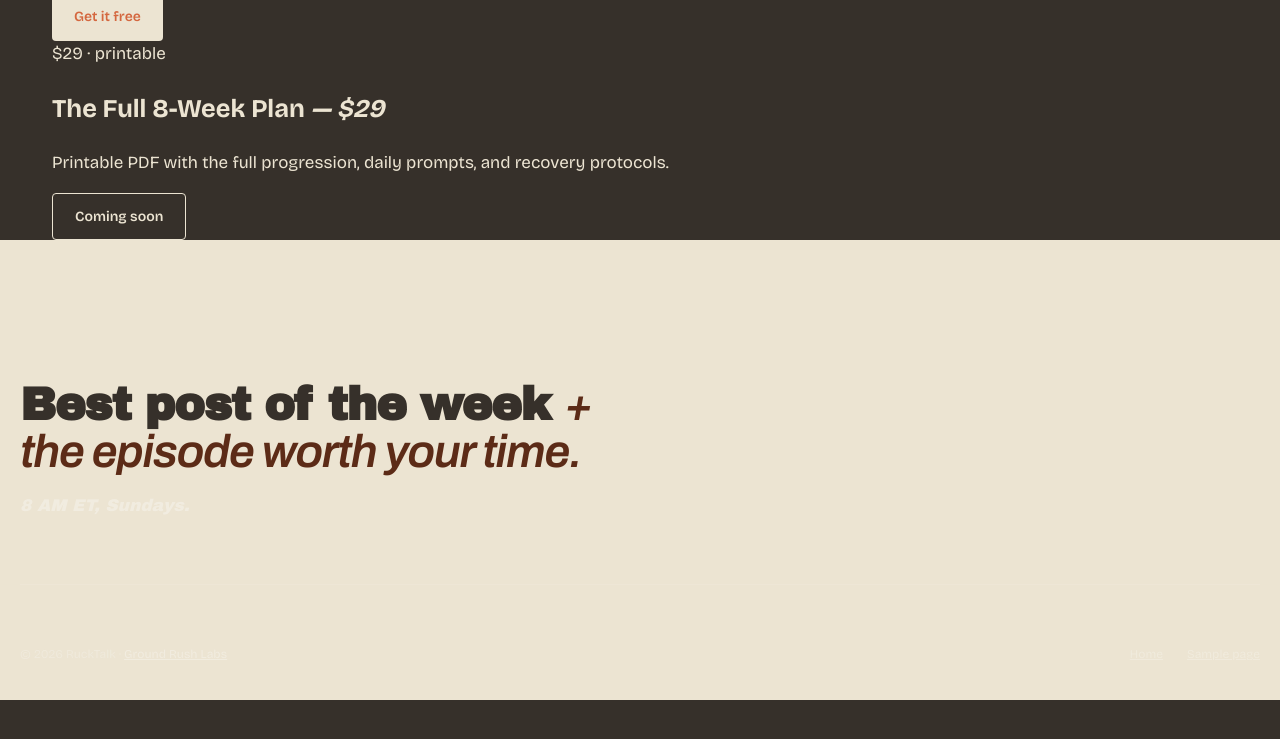
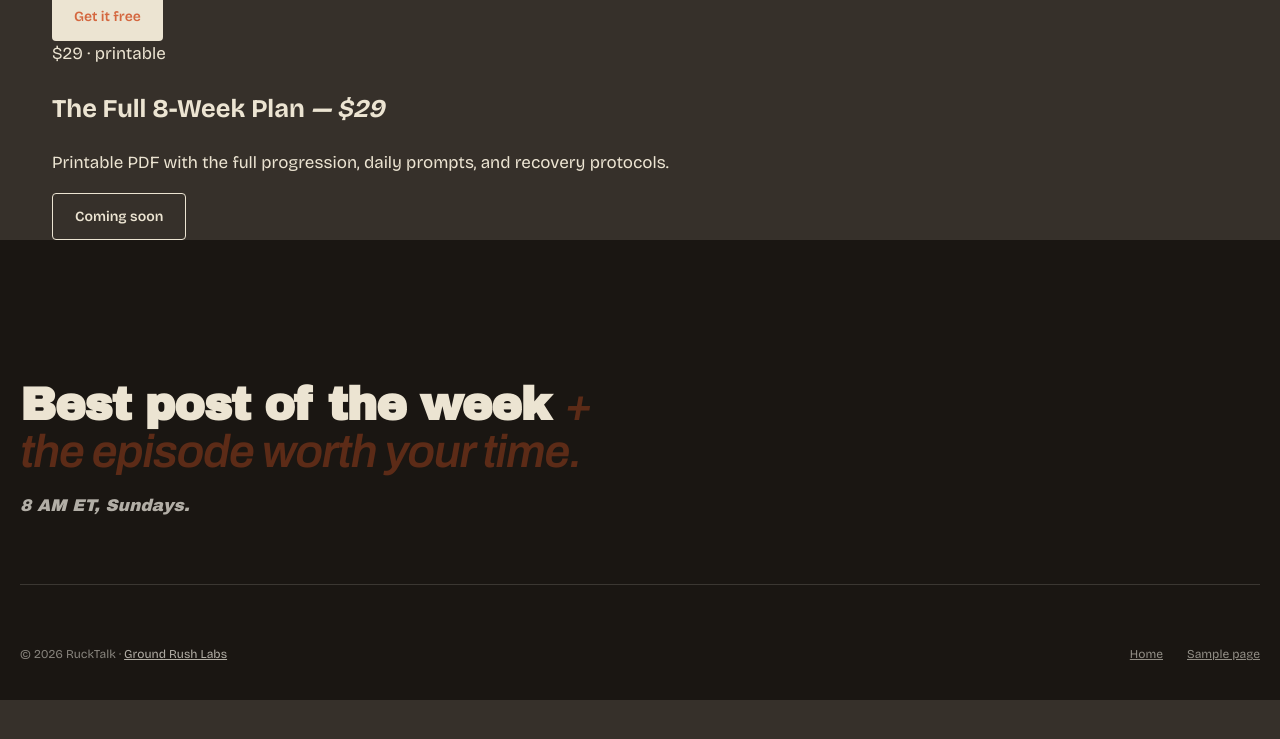
Before and after one commit to brucewayne9/alfred, a WordPress theme: template services/rucktalk-minimal/page-training.php in a window 1280 px wide. Shown: the part 418-1157 px from the top of the page. Run offline with PHP 8.4 and a stand-in for WordPress, Linux system fonts and the light colour scheme; the site name, menu and one post (Sample post) are stand-ins, and other content is empty; some libraries are stand-ins or nearby versions.

Commit message:
fix(rucktalk-theme): dark coffee footer (cream-on-cream was invisible)
Mike: '8 AM ET, Sundays. in black please'

Root cause: .footer { background: var(--ink) } was from the original
cream-light-mode design — --ink was deep coffee back then. The dark-mode
flip swapped --ink to cream (#ECE4D2), so the footer became cream-bg
with cream text — invisible (incl. "8 AM ET, Sundays").

Fix: pin .footer to --ink-radio (#1A1612, near-black) explicitly so the
existing cream rgba(244,240,230,*) text rules all become high-contrast
readable. Matches the original mockup's intent of a strong dark cap
under the body. Bumped version 1.3.0 → 1.4.0 for cache bust.

Co-Authored-By: Claude Opus 4.7 (1M context) <noreply@anthropic.com>

```diff
--- a/services/rucktalk-minimal/assets/css/rucktalk.css
+++ b/services/rucktalk-minimal/assets/css/rucktalk.css
@@ -445,7 +445,10 @@ html { scroll-behavior: smooth; }
 @media (max-width: 720px) { .about__inner { grid-template-columns: 1fr; } .about__body { font-size: var(--fs-xl); } }
 
 /* ───── Footer ───── */
-.footer { background: var(--ink); color: var(--paper); margin: 0 calc(-1 * var(--gutter)); padding: var(--s-9) var(--gutter) var(--s-5); }
+/* Footer — explicit dark coffee bg so the cream text inside stays
+ * readable after the dark-mode flip. (Originally used --ink, which is
+ * now cream itself; cream-on-cream was invisible.) */
+.footer { background: var(--ink-radio); color: var(--ink); margin: 0 calc(-1 * var(--gutter)); padding: var(--s-9) var(--gutter) var(--s-5); }
 .footer__inner { max-width: var(--max-w); margin: 0 auto; }
 .footer__signup { border-bottom: 1px solid rgba(244,240,230,0.15); padding-bottom: var(--s-7); margin-bottom: var(--s-7); display: grid; grid-template-columns: 1fr 1fr; gap: var(--s-7); align-items: end; }
 .footer__signup-copy h3 { font-family: var(--f-display); font-size: var(--fs-3xl); line-height: 1.02; margin-bottom: var(--s-3); letter-spacing: -0.025em; }
--- a/services/rucktalk-minimal/functions.php
+++ b/services/rucktalk-minimal/functions.php
@@ -14,7 +14,7 @@ if ( ! defined( 'ABSPATH' ) ) {
     exit;
 }
 
-define( 'RUCKTALK_THEME_VERSION', '1.3.0' );
+define( 'RUCKTALK_THEME_VERSION', '1.4.0' );
 
 /**
  * Enqueue parent + child assets.
```
